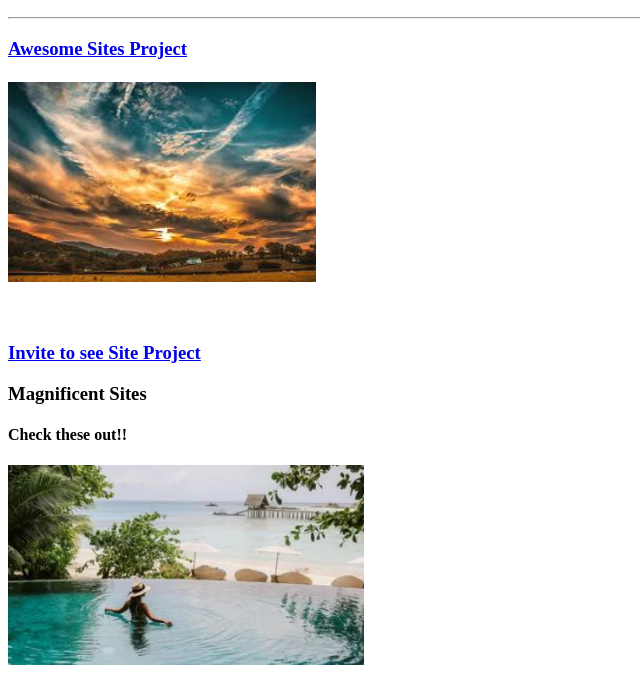
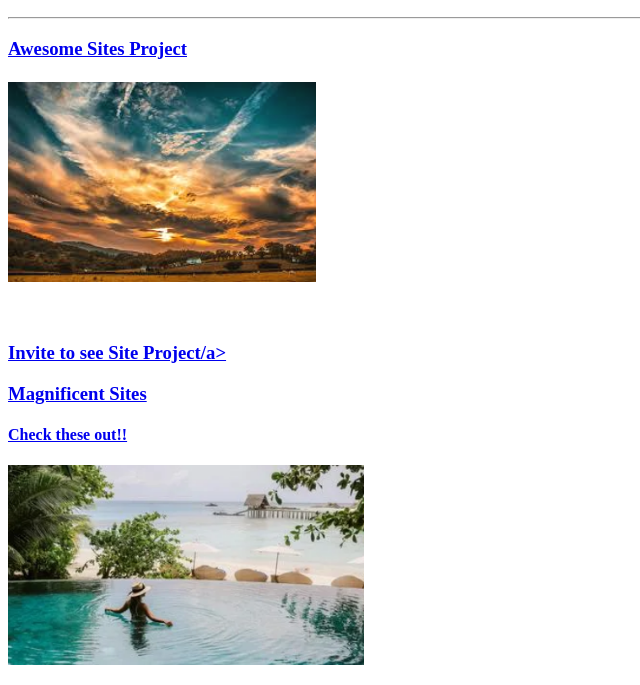
Before and after one commit to Alexit023/html-portfolio1, a plain HTML site: page index.html in a window 1280 px wide. Shown: the part 110-795 px from the top of the page, without its empty margins (0-640 px from the left). Drawn offline with Linux system fonts and the light colour scheme.

Commit message:
Update index.html

```diff
--- a/index.html
+++ b/index.html
@@ -32,7 +32,7 @@ https://developer.mozilla.org/en-US/docs/Web/HTML/Element/img#attr-height -->
         <h3><a href="./public/Top3Sites.html" alt="link to the rank">Awesome Sites Project <br><br><img src="./assets/images/MainCover.png" height="200"/>
         </h3>
         <br />
-        <h3><a href="../4.3 HTML Porfolio Project/assets/images/Sunset_Beach.png">Invite to see Site Project</a>
+        <h3><a href="../4.3 HTML Porfolio Project/assets/images/Sunset_Beach.png">Invite to see Site Project/a>
         </h3>
         <h3>Magnificent Sites</h3>
         <h4>Check these out!!</h4>
```
